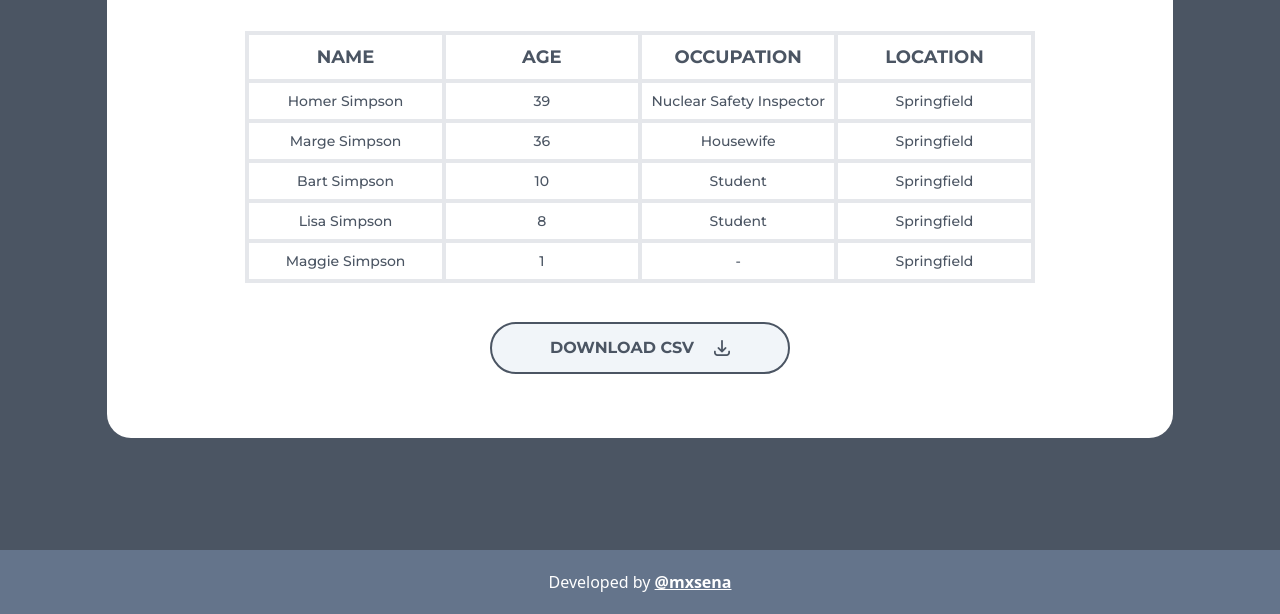
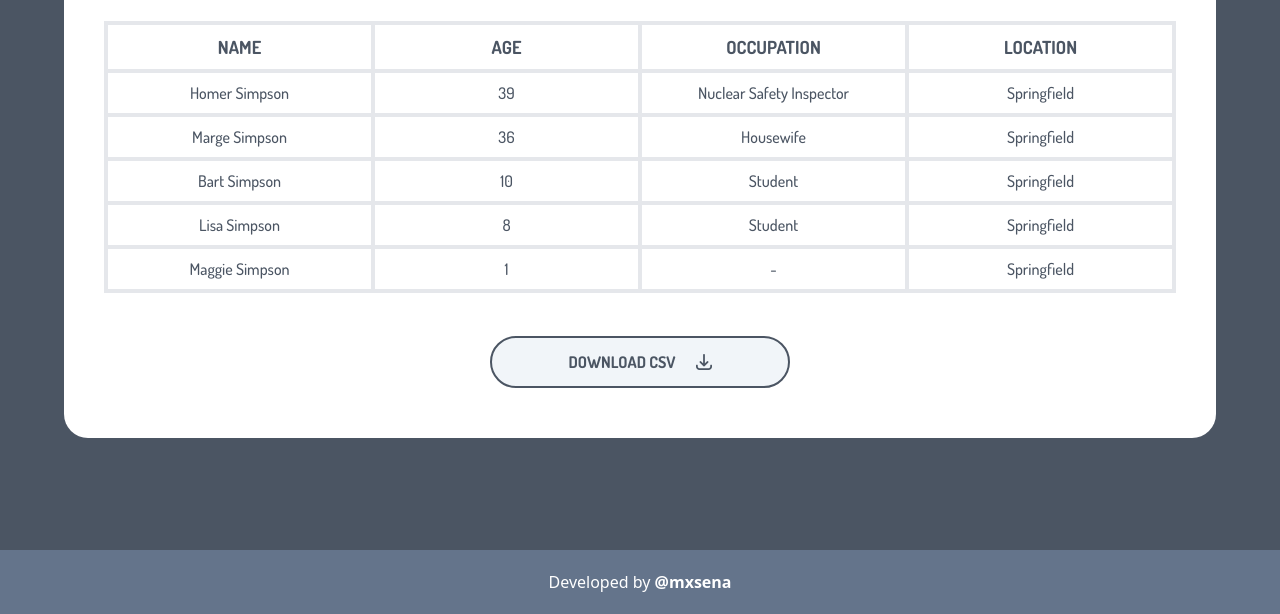
Before and after one commit to mxsena/table2csv, a website: page index.html in a window 1280 px wide. Shown: the part 186-800 px from the top of the page. Drawn offline with nearby package versions, Linux system fonts and the light colour scheme.

Commit message:
Update index.html

```diff
--- a/index.html
+++ b/index.html
@@ -8,14 +8,17 @@
     <link rel="preconnect" href="https://fonts.googleapis.com">
     <link rel="preconnect" href="https://fonts.gstatic.com" crossorigin>
     <link href="https://fonts.googleapis.com/css2?family=Dosis:wght@200..800&family=Montserrat:ital,wght@0,100..900;1,100..900&display=swap" rel="stylesheet">
+    <link href="https://fonts.googleapis.com/css2?family=Rubik:ital,wght@0,300..900;1,300..900&display=swap" rel="stylesheet">
+    <link href="https://fonts.googleapis.com/css2?family=Montserrat:ital,wght@0,100..900;1,100..900&display=swap" rel="stylesheet">
+    <link href="https://fonts.googleapis.com/css2?family=Poppins:ital,wght@0,100;0,200;0,300;0,400;0,500;0,600;0,700;0,800;0,900;1,100;1,200;1,300;1,400;1,500;1,600;1,700;1,800;1,900&display=swap" rel="stylesheet">
 </head>
 
 <body class="h-[100vh] w-full flex flex-col justify-between items-center bg-gray-600">
-    <div class="h-[560px] w-5/6 flex flex-col bg-white rounded-3xl mt-16 border-none border-black bg-center p-10 text-gray-600 font-['Montserrat'] items-center justify-center text-sm">
+    <div class="h-[560px] w-[90%] flex flex-col bg-white rounded-3xl mt-16 border-none border-black bg-center p-10 text-gray-600 font-['Dosis'] items-center justify-center text-sm">
         <h1 class="text-center text-4xl font-bold mb-[5%]">TABLE 2 CSV</h1>
-        <table id="myTable" class="mb-[4%] w-4/5 text-center table-fixed font-medium">
+        <table id="myTable" class="mb-[4%] text-xs w-full text-center font-medium md:text-base">
             <thead>
-                <tr class="text-lg">
+                <tr class="text-sm md:text-lg">
                     <th class="border-4 border-gray-200 w-1/4 p-2">NAME</th>
                     <th class="border-4 border-gray-200 w-1/4 p-2">AGE</th>
                     <th class="border-4 border-gray-200 w-1/4 p-2">OCCUPATION</th>
@@ -61,7 +64,7 @@
         </button>
     </div>
     <footer class="text-white p-5 bg-slate-500 w-full text-center flex justify-center">
-        <p>Developed by <a href="https://github.com/mxsena" class="font-bold underline hover:text-gray-300">@mxsena</a></p>
+        <p>Developed by <a href="https://github.com/mxsena" class="font-bold hover:text-gray-300">@mxsena</a></p>
     </footer>
     <script src="https://cdn.tailwindcss.com"></script>
     <script src="/src/js/script.js"></script>
```
